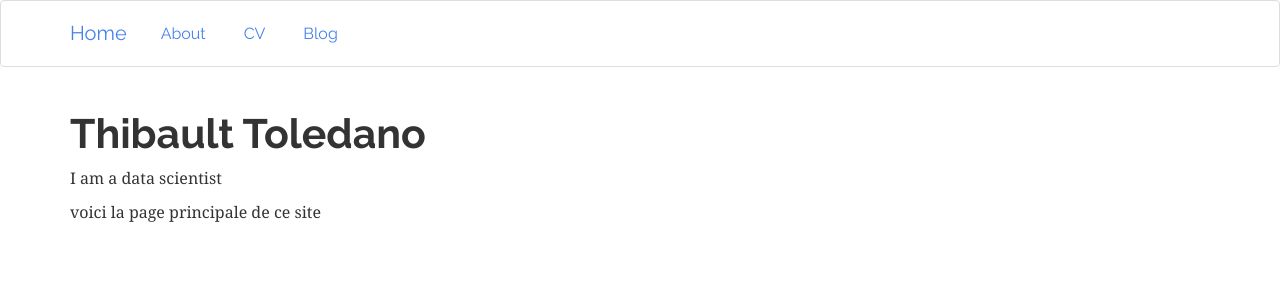
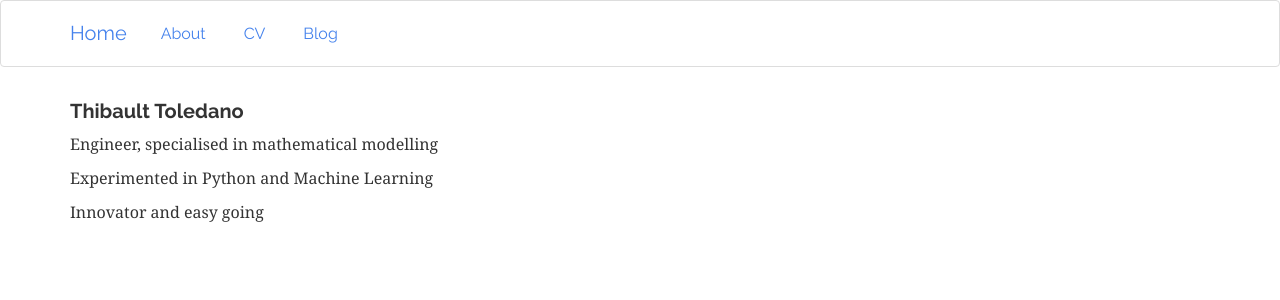
Before and after one commit to thibaulttoledano/thibaulttoledano.github.io, a Jekyll site: the page built from index.html, in a window 1280 px wide. Shown: the top 300 px of the page. Built offline with Jekyll 4.4.1, drawn with Linux system fonts in a browser that asks for light colours.

Commit message:
le home un peu plus propre

```diff
--- a/index.html
+++ b/index.html
@@ -3,7 +3,8 @@ layout: default
 title: Thibault Toledano
 ---
 <div>
-	<h1>Thibault Toledano</h1>
-	<p> I am a data scientist </p>
-	<p>voici la page principale de ce site</p>
+	<h4>Thibault Toledano</h4>
+	<p>Engineer, specialised in mathematical modelling </p>
+	<p>Experimented in Python and Machine Learning</p>
+	<p>Innovator and easy going</p>
 </div>
```
